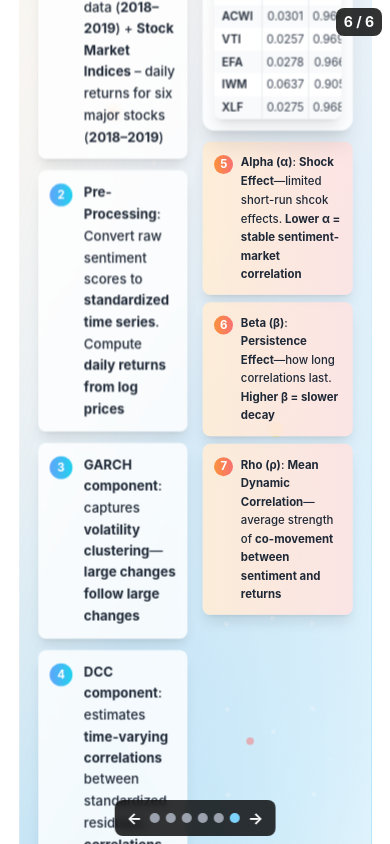
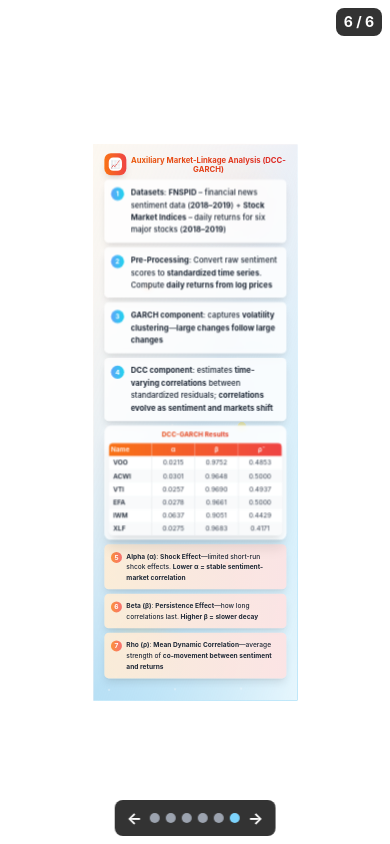
Before and after one commit to jennyyu009/FinSENTLLM-Paper, a Next.js app: page / in a window 390 px wide. Both pictures are taken after a click on the button "Previous slide". Built offline with nearby package versions, Linux system fonts and the light colour scheme.

Commit message:
Implement comprehensive responsive design - better scaling and spacing for all screen sizes

```diff
--- a/app/presentation.tsx
+++ b/app/presentation.tsx
@@ -864,24 +864,24 @@ export default function Presentation() {
               style={{ animationDelay: "2s" }}
             ></div>
 
-            <div className="slide-content relative z-10 pt-4 pb-16">
-              <div className="text-center mb-6">
-                <div className="flex items-center justify-center gap-4 mb-4">
-                  <div className="bg-gradient-to-r from-green-500 to-blue-500 p-3 rounded-xl shadow-lg">
-                    <div className="w-8 h-8 bg-white rounded-lg flex items-center justify-center">
-                      <span className="text-green-600 font-bold text-lg">
+            <div className="slide-content relative z-10 pt-2 sm:pt-4 pb-8 sm:pb-16">
+              <div className="text-center mb-3 sm:mb-6">
+                <div className="flex items-center justify-center gap-2 sm:gap-4 mb-2 sm:mb-4">
+                  <div className="bg-gradient-to-r from-green-500 to-blue-500 p-2 sm:p-3 rounded-xl shadow-lg">
+                    <div className="w-6 h-6 sm:w-8 sm:h-8 bg-white rounded-lg flex items-center justify-center">
+                      <span className="text-green-600 font-bold text-sm sm:text-lg">
                         📊
                       </span>
                     </div>
                   </div>
-                  <h1 className="slide-title bg-gradient-to-r from-green-600 to-blue-600 bg-clip-text text-transparent">
+                  <h1 className="text-lg sm:text-xl md:text-2xl lg:text-3xl font-bold bg-gradient-to-r from-green-600 to-blue-600 bg-clip-text text-transparent">
                     {slide.title}
                   </h1>
                 </div>
-                <div className="w-20 h-1 bg-gradient-to-r from-green-400 to-blue-400 mx-auto rounded-full"></div>
+                <div className="w-16 sm:w-20 h-1 bg-gradient-to-r from-green-400 to-blue-400 mx-auto rounded-full"></div>
               </div>
 
-              <div className="grid grid-cols-1 gap-4">
+              <div className="grid grid-cols-1 gap-2 sm:gap-4">
                 {/* Top section - Methodology in horizontal layout */}
                 <div className="w-full">
                   <div className="bg-white/80 backdrop-blur-sm rounded-xl p-3 shadow-lg hover:shadow-xl transition-all duration-300">
@@ -903,47 +903,47 @@ export default function Presentation() {
                 </div>
                 {/* Bottom section - Model Comparison Table */}
                 <div className="w-full">
-                  <div className="bg-white/85 backdrop-blur-sm rounded-xl p-4 overflow-hidden shadow-xl">
-                    <h3 className="text-gray-800 font-bold text-base md:text-lg mb-4 text-center bg-gradient-to-r from-green-600 to-blue-600 bg-clip-text text-transparent">
+                  <div className="bg-white/85 backdrop-blur-sm rounded-xl p-2 sm:p-4 overflow-hidden shadow-xl">
+                    <h3 className="text-gray-800 font-bold text-sm sm:text-base md:text-lg mb-2 sm:mb-4 text-center bg-gradient-to-r from-green-600 to-blue-600 bg-clip-text text-transparent">
                       Model Performance Comparison
                     </h3>
                     <div className="overflow-hidden rounded-lg shadow-lg">
                       <table className="w-full text-xs border-collapse">
                         <thead>
                           <tr className="bg-gradient-to-r from-green-500 to-blue-500">
-                            <th className="px-3 py-2 text-left text-white font-semibold text-xs border-r border-white/20">
+                            <th className="px-1 sm:px-3 py-1 sm:py-2 text-left text-white font-semibold text-xs border-r border-white/20">
                               Models
                             </th>
-                            <th className="px-2 py-2 text-center text-white font-semibold text-xs border-r border-white/20">
+                            <th className="px-1 sm:px-2 py-1 sm:py-2 text-center text-white font-semibold text-xs border-r border-white/20">
                               50%
                               <br />
                               Acc
                             </th>
-                            <th className="px-2 py-2 text-center text-white font-semibold text-xs border-r border-white/20">
+                            <th className="px-1 sm:px-2 py-1 sm:py-2 text-center text-white font-semibold text-xs border-r border-white/20">
                               F1
                             </th>
-                            <th className="px-2 py-2 text-center text-white font-semibold text-xs border-r border-white/20">
+                            <th className="px-1 sm:px-2 py-1 sm:py-2 text-center text-white font-semibold text-xs border-r border-white/20">
                               66%
                               <br />
                               Acc
                             </th>
-                            <th className="px-2 py-2 text-center text-white font-semibold text-xs border-r border-white/20">
+                            <th className="px-1 sm:px-2 py-1 sm:py-2 text-center text-white font-semibold text-xs border-r border-white/20">
                               F1
                             </th>
-                            <th className="px-2 py-2 text-center text-white font-semibold text-xs border-r border-white/20">
+                            <th className="px-1 sm:px-2 py-1 sm:py-2 text-center text-white font-semibold text-xs border-r border-white/20">
                               75%
                               <br />
                               Acc
                             </th>
-                            <th className="px-2 py-2 text-center text-white font-semibold text-xs border-r border-white/20">
+                            <th className="px-1 sm:px-2 py-1 sm:py-2 text-center text-white font-semibold text-xs border-r border-white/20">
                               F1
                             </th>
-                            <th className="px-2 py-2 text-center text-white font-semibold text-xs border-r border-white/20">
+                            <th className="px-1 sm:px-2 py-1 sm:py-2 text-center text-white font-semibold text-xs border-r border-white/20">
                               100%
                               <br />
                               Acc
                             </th>
-                            <th className="px-2 py-2 text-center text-white font-semibold text-xs">
+                            <th className="px-1 sm:px-2 py-1 sm:py-2 text-center text-white font-semibold text-xs">
                               F1
                             </th>
                           </tr>
@@ -959,53 +959,53 @@ export default function Presentation() {
                                     : "bg-gray-50/90"
                                 }`}
                               >
-                                <td className="px-3 py-2 text-gray-800 text-xs font-semibold border-r border-gray-200">
+                                <td className="px-1 sm:px-3 py-1 sm:py-2 text-gray-800 text-xs font-semibold border-r border-gray-200">
                                   {row.model}
                                 </td>
                                 <td
-                                  className="px-2 py-2 text-center text-gray-700 text-xs border-r border-gray-200"
+                                  className="px-1 sm:px-2 py-1 sm:py-2 text-center text-gray-700 text-xs border-r border-gray-200"
                                   dangerouslySetInnerHTML={{
                                     __html: row.acc50,
                                   }}
                                 />
                                 <td
-                                  className="px-2 py-2 text-center text-gray-700 text-xs border-r border-gray-200"
+                                  className="px-1 sm:px-2 py-1 sm:py-2 text-center text-gray-700 text-xs border-r border-gray-200"
                                   dangerouslySetInnerHTML={{
                                     __html: row.f1_50,
                                   }}
                                 />
                                 <td
-                                  className="px-2 py-2 text-center text-gray-700 text-xs border-r border-gray-200"
+                                  className="px-1 sm:px-2 py-1 sm:py-2 text-center text-gray-700 text-xs border-r border-gray-200"
                                   dangerouslySetInnerHTML={{
                                     __html: row.acc66,
                                   }}
                                 />
                                 <td
-                                  className="px-2 py-2 text-center text-gray-700 text-xs border-r border-gray-200"
+                                  className="px-1 sm:px-2 py-1 sm:py-2 text-center text-gray-700 text-xs border-r border-gray-200"
                                   dangerouslySetInnerHTML={{
                                     __html: row.f1_66,
                                   }}
                                 />
                                 <td
-                                  className="px-2 py-2 text-center text-gray-700 text-xs border-r border-gray-200"
+                                  className="px-1 sm:px-2 py-1 sm:py-2 text-center text-gray-700 text-xs border-r border-gray-200"
                                   dangerouslySetInnerHTML={{
                                     __html: row.acc75,
                                   }}
                                 />
                                 <td
-                                  className="px-2 py-2 text-center text-gray-700 text-xs border-r border-gray-200"
+                                  className="px-1 sm:px-2 py-1 sm:py-2 text-center text-gray-700 text-xs border-r border-gray-200"
                                   dangerouslySetInnerHTML={{
                                     __html: row.f1_75,
                                   }}
                                 />
                                 <td
-                                  className="px-2 py-2 text-center text-gray-700 text-xs border-r border-gray-200"
+                                  className="px-1 sm:px-2 py-1 sm:py-2 text-center text-gray-700 text-xs border-r border-gray-200"
                                   dangerouslySetInnerHTML={{
                                     __html: row.acc100,
                                   }}
                                 />
                                 <td
-                                  className="px-2 py-2 text-center text-gray-700 text-xs"
+                                  className="px-1 sm:px-2 py-1 sm:py-2 text-center text-gray-700 text-xs"
                                   dangerouslySetInnerHTML={{
                                     __html: row.f1_100,
                                   }}
@@ -1041,26 +1041,26 @@ export default function Presentation() {
               style={{ animationDelay: "2s" }}
             ></div>
 
-            <div className="slide-content relative z-10 pt-8 pb-24">
-              <div className="flex items-center justify-center gap-3 mb-4">
-                <div className="bg-gradient-to-r from-orange-500 to-red-500 p-3 rounded-xl shadow-lg">
-                  <div className="w-8 h-8 bg-white rounded-lg flex items-center justify-center">
-                    <span className="text-orange-600 font-bold text-lg">
+            <div className="slide-content relative z-10 pt-2 sm:pt-4 md:pt-8 pb-8 sm:pb-16 md:pb-24">
+              <div className="flex items-center justify-center gap-2 sm:gap-3 mb-2 sm:mb-4">
+                <div className="bg-gradient-to-r from-orange-500 to-red-500 p-2 sm:p-3 rounded-xl shadow-lg">
+                  <div className="w-6 h-6 sm:w-8 sm:h-8 bg-white rounded-lg flex items-center justify-center">
+                    <span className="text-orange-600 font-bold text-sm sm:text-lg">
                       📈
                     </span>
                   </div>
                 </div>
-                <h1 className="text-xl md:text-2xl font-bold text-center leading-tight bg-gradient-to-r from-orange-600 to-red-600 bg-clip-text text-transparent">
+                <h1 className="text-sm sm:text-lg md:text-xl lg:text-2xl font-bold text-center leading-tight bg-gradient-to-r from-orange-600 to-red-600 bg-clip-text text-transparent">
                   {slide.title}
                 </h1>
               </div>
 
-              <div className="w-full space-y-4 overflow-visible">
+              <div className="w-full space-y-2 sm:space-y-4 overflow-visible">
                 {/* Main layout: left content and right table */}
-                <div className="grid grid-cols-12 gap-4">
+                <div className="grid grid-cols-12 gap-2 sm:gap-4">
                   {/* Left side - Other analysis content (first 4 items) */}
-                  <div className="col-span-6">
-                    <div className="grid grid-cols-1 gap-3">
+                  <div className="col-span-12 md:col-span-6">
+                    <div className="grid grid-cols-1 gap-2 sm:gap-3">
                       {Array.isArray(slide.content) &&
                         slide.content.slice(0, 4).map((item, index) => {
                           return (
@@ -1086,17 +1086,17 @@ export default function Presentation() {
                   </div>
 
                   {/* Right side - Table and parameter explanations */}
-                  <div className="col-span-6">
+                  <div className="col-span-12 md:col-span-6">
                     {/* DCC-GARCH Results Table */}
-                    <div className="bg-white/85 backdrop-blur-sm rounded-xl p-3 overflow-hidden shadow-xl mb-3">
-                      <h3 className="text-gray-800 font-bold text-sm mb-3 text-center bg-gradient-to-r from-orange-600 to-red-600 bg-clip-text text-transparent">
+                    <div className="bg-white/85 backdrop-blur-sm rounded-xl p-2 sm:p-3 overflow-hidden shadow-xl mb-2 sm:mb-3">
+                      <h3 className="text-gray-800 font-bold text-xs sm:text-sm mb-2 sm:mb-3 text-center bg-gradient-to-r from-orange-600 to-red-600 bg-clip-text text-transparent">
                         DCC-GARCH Results
                       </h3>
                       <div className="overflow-hidden rounded-lg shadow-lg">
                         <table className="w-full text-xs border-collapse">
                           <thead>
                             <tr className="bg-gradient-to-r from-orange-500 to-red-500">
-                              <th className="px-2 py-1 text-left text-white font-semibold text-xs border-r border-white/20">
+                              <th className="px-1 sm:px-2 py-1 text-left text-white font-semibold text-xs border-r border-white/20">
                                 Name
                               </th>
                               <th className="px-1 py-1 text-center text-white font-semibold text-xs border-r border-white/20">
@@ -1181,23 +1181,51 @@ export default function Presentation() {
     const { width, height } = viewportSize;
     let baseScale = 1;
 
+    // Consider both width and height for better responsive scaling
+    const aspectRatio = width / height;
+    const isWideScreen = aspectRatio > 1.5;
+    const isTallScreen = aspectRatio < 0.8;
+
     if (isFullscreen) {
-      // In fullscreen, maximize content size for clarity
-      if (width >= 3840) baseScale = 1.6; // 4K screens - much larger
-      else if (width >= 2560) baseScale = 1.5; // QHD screens - much larger
-      else if (width >= 1920) baseScale = 1.4; // Full HD screens - larger
-      else if (width >= 1366) baseScale = 1.3; // HD screens - larger
-      else if (width >= 1024) baseScale = 1.2; // Tablet landscape - larger
-      else baseScale = 1.1; // Mobile/small screens - larger
+      // In fullscreen, maximize content size for clarity but ensure it fits
+      if (width >= 3840 && height >= 2160)
+        baseScale = 1.4; // 4K screens - larger but not too large
+      else if (width >= 2560 && height >= 1440)
+        baseScale = 1.3; // QHD screens - larger
+      else if (width >= 1920 && height >= 1080)
+        baseScale = 1.2; // Full HD screens - moderate larger
+      else if (width >= 1366 && height >= 768)
+        baseScale = 1.1; // HD screens - slightly larger
+      else if (width >= 1024) baseScale = 1.0; // Tablet landscape - normal
+      else if (width >= 768) baseScale = 0.85; // Tablet portrait - smaller
+      else baseScale = 0.7; // Mobile - much smaller
     } else {
-      // Normal window mode - increase size significantly
-      if (width >= 2560) baseScale = 1.4; // Large screens - much larger
-      else if (width >= 1920) baseScale = 1.3; // Full HD screens - larger
-      else if (width >= 1366) baseScale = 1.2; // HD screens - larger
-      else if (width >= 1024) baseScale = 1.1; // Tablet landscape - larger
-      else if (width >= 768) baseScale = 1.0; // Tablet portrait - normal
-      else baseScale = 0.95; // Mobile - slightly smaller but readable
+      // Normal window mode - more conservative scaling
+      if (width >= 2560 && height >= 1440)
+        baseScale = 1.2; // Large screens - larger
+      else if (width >= 1920 && height >= 1080)
+        baseScale = 1.1; // Full HD screens - slightly larger
+      else if (width >= 1366 && height >= 768)
+        baseScale = 1.0; // HD screens - normal
+      else if (width >= 1024)
+        baseScale = 0.9; // Tablet landscape - slightly smaller
+      else if (width >= 768) baseScale = 0.75; // Tablet portrait - smaller
+      else if (width >= 480)
+        baseScale = 0.65; // Mobile landscape - much smaller
+      else baseScale = 0.55; // Small mobile - very small
     }
+
+    // Additional adjustments for very tall or very wide screens
+    if (isTallScreen && height < 600) {
+      baseScale *= 0.8; // Reduce for very short screens
+    } else if (isWideScreen && height < 800) {
+      baseScale *= 0.9; // Slightly reduce for wide but short screens
+    }
+
+    // Minimum scale to ensure readability
+    baseScale = Math.max(baseScale, 0.4);
+    // Maximum scale to prevent oversized content
+    baseScale = Math.min(baseScale, 1.5);
 
     return baseScale;
   };
```
